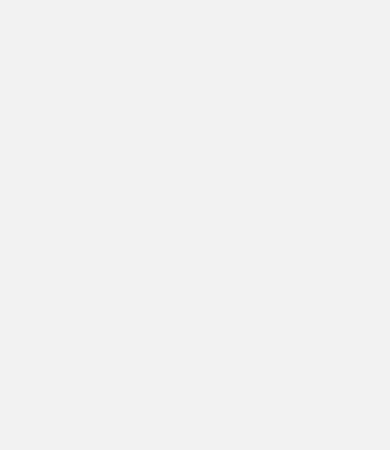
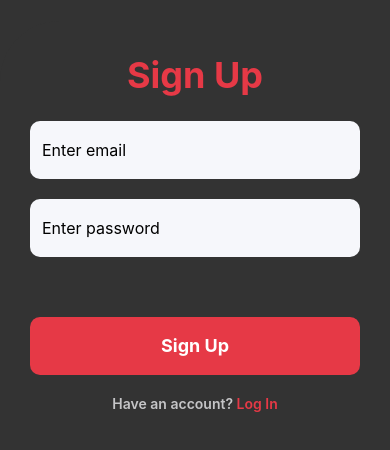
Before and after one commit to burakkgunduzz/rn_messaging_app, a React Native app: screen /Signup in a window 390 px wide. Shown: the part 190-640 px from the top of the page. Built offline with nearby package versions, Linux system fonts and the light colour scheme; no server answers.

Commit message:
implement signup page

```diff
--- a/src/screens/Signup.tsx
+++ b/src/screens/Signup.tsx
@@ -1,3 +1,86 @@
+import {useState} from 'react';
+import {
+  StyleSheet,
+  Text,
+  View,
+  SafeAreaView,
+  TouchableOpacity,
+  StatusBar,
+} from 'react-native';
+import {handleSignup} from '../utils/auth';
+import {SwitchAuthPage} from '../components/SwitchAuthPage';
+import {CredentialsInputs} from '../components/CredentialsInputs';
+import colors from '../constants/colors';
+import {useCustomNavigation} from '../hooks/useNavigation';
+
 export default function Signup() {
-  return <></>;
+  const [email, setEmail] = useState('');
+  const [password, setPassword] = useState('');
+  const navigation = useCustomNavigation();
+
+  return (
+    <View style={styles.container}>
+      <View style={styles.whiteSheet} />
+      <SafeAreaView style={styles.form}>
+        <Text style={styles.title}>Sign Up</Text>
+        <CredentialsInputs
+          email={email}
+          password={password}
+          setEmail={setEmail}
+          setPassword={setPassword}
+        />
+        <TouchableOpacity
+          disabled={!email && !password}
+          style={styles.button}
+          onPress={() => handleSignup({email, password})}>
+          <Text style={styles.submitButtonText}>Sign Up</Text>
+        </TouchableOpacity>
+        <SwitchAuthPage
+          descriptiveText="Have an account?"
+          buttonText="Log In"
+          onPress={() => navigation.navigate('Login')}
+        />
+      </SafeAreaView>
+      <StatusBar barStyle="light-content" />
+    </View>
+  );
 }
+const styles = StyleSheet.create({
+  container: {
+    flex: 1,
+    backgroundColor: colors.secondary,
+  },
+  title: {
+    fontSize: 36,
+    fontWeight: 'bold',
+    color: colors.primary,
+    alignSelf: 'center',
+    paddingBottom: 24,
+  },
+  submitButtonText: {
+    fontWeight: 'bold',
+    color: '#fff',
+    fontSize: 18,
+  },
+  whiteSheet: {
+    width: '100%',
+    height: '75%',
+    position: 'absolute',
+    bottom: 0,
+    backgroundColor: colors.secondary,
+    borderTopLeftRadius: 60,
+  },
+  form: {
+    flex: 1,
+    justifyContent: 'center',
+    marginHorizontal: 30,
+  },
+  button: {
+    backgroundColor: colors.primary,
+    height: 58,
+    borderRadius: 10,
+    justifyContent: 'center',
+    alignItems: 'center',
+    marginTop: 40,
+  },
+});
```
